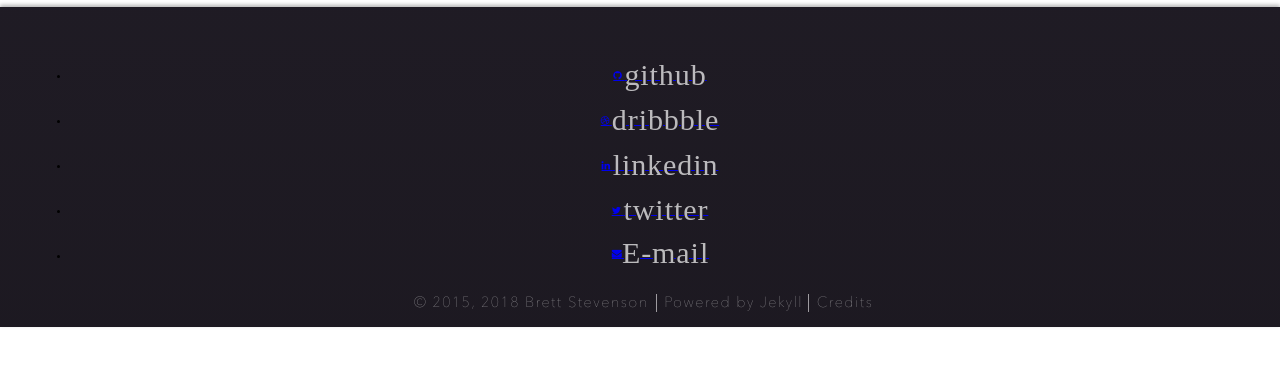
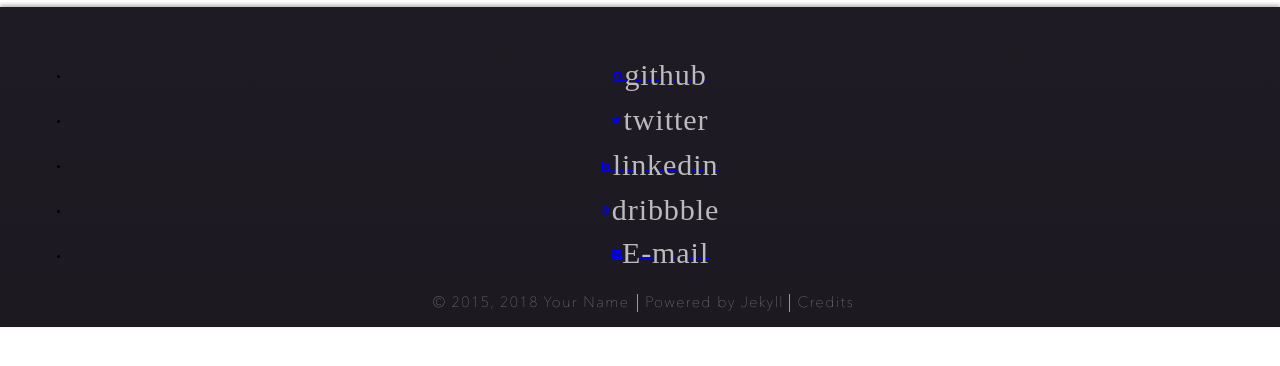
Before and after one commit to tterb/particle-jekyll-theme, a Jekyll site: the page built from _pages/contact-success.html, in a window 1280 px wide. Shown: the part 158-524 px from the top of the page. Built offline with Jekyll 4.4.1, drawn with Linux system fonts in a browser that asks for light colours; some web fonts are replaced.

Commit message:
:rocket: Update _config.yml

```diff
--- a/_config.yml
+++ b/_config.yml
@@ -1,21 +1,21 @@
 # Welcome to Jekyll!
 
 # Site settings
-title: Brett Stevenson
+title: Johnny Syntax
 desc: Code Monkey
 owner:
-  name: Brett Stevenson # or company name
-  email: BStevensonDev@gmail.com
-  url: https://JonSn0w.github.io
+  name: Your Name # or company name
+  email: your@email.com
+  url: https://yourwebsite.com
 first_published: 2015 # if migrating another site, the year of your first publish
 baseurl: "" # the subpath of your site, e.g. /blog
 url: "" # the base hostname & protocol for your site
 
 social:
-  github: https://github.com/JonSn0w
-  dribbble: https://dribbble.com/JonSn0w
-  linkedin: https://www.linkedin.com/in/brett-stevenson-0a035a72
-  twitter: https://twitter.com/BStevensonDev
+  github: https://github.com/
+  twitter: https://twitter.com/
+  linkedin: https://www.linkedin.com/
+  dribbble: https://dribbble.com/
   email: /contact/
   #amazon:
   #angellist:
@@ -51,6 +51,10 @@ social:
   #yelp:
   #youtube:
 
+# If you want to use Google analytics to monitor your site traffic,
+# register your site google.com/analytics/standard
+google-analytics: <google-analytics tracking ID>
+
 # If you have custom extensions, specifically includes/_my/custom.scss,
 # set this to yes
 custom_extensions: no
@@ -75,6 +79,8 @@ defaults:
     values:
       layout: page
 
+
+# Plugin checks for issues in generated html
 # https://github.com/episource/jekyll-html-proofer
 html_proofer:
   check_favicon: true
@@ -82,8 +88,6 @@ html_proofer:
   allow_hash_href: true
   http_status_ignore: [999,522,403]
   file_ignore:
-    - bower_components/*
-    - bower_components/**/*.html
     - fonts/*
 
 # to initialize arrays in assignments (assign myarr = site.empty_array)
```
